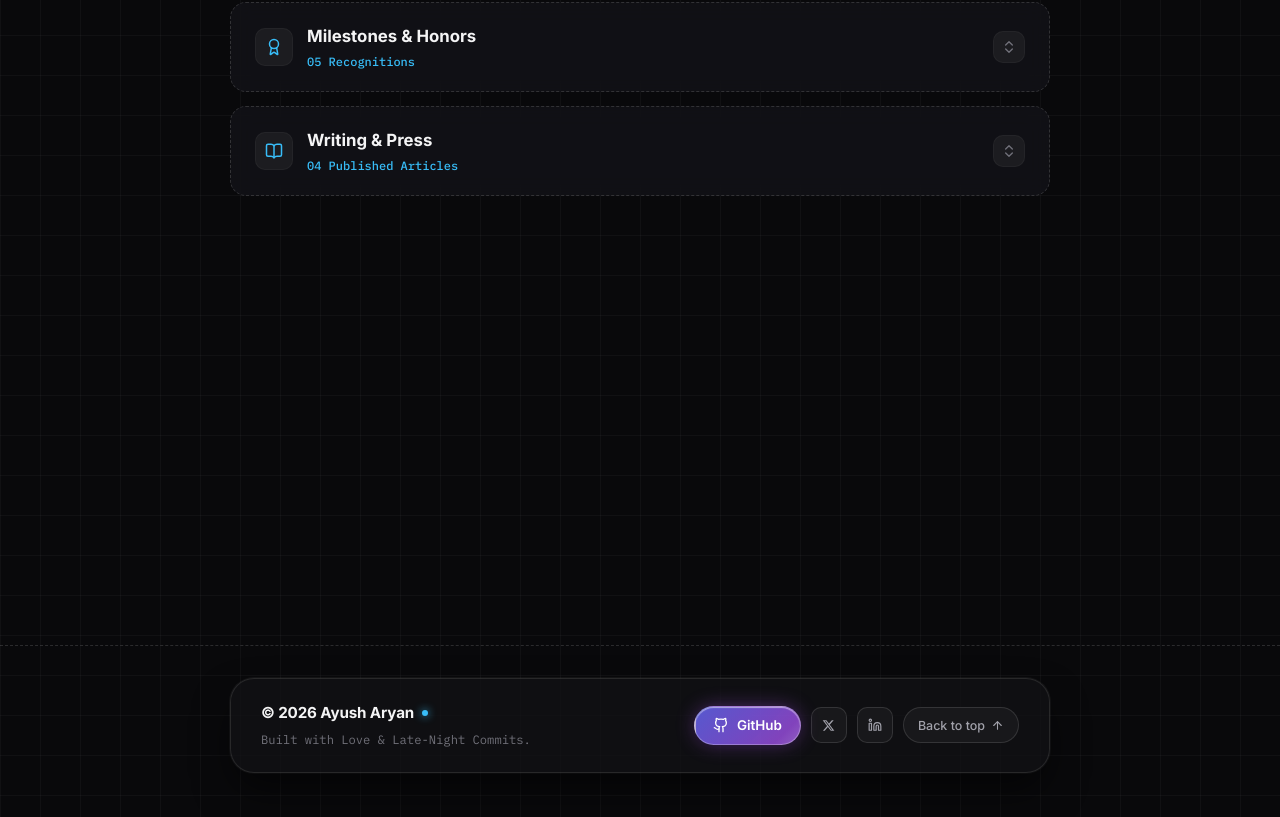
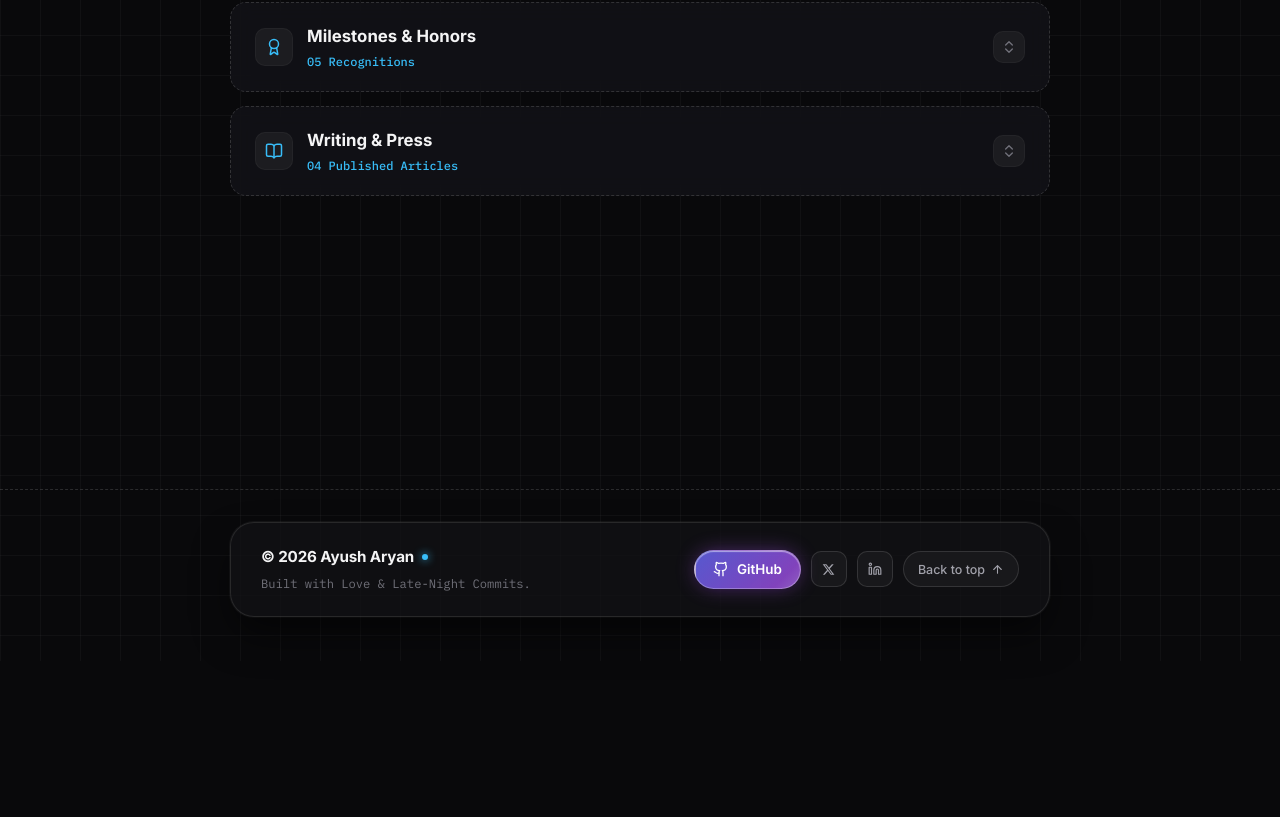
Before and after one commit to ayusharyaneth/Ayush, a React (Vite) app: page / in a window 1280 px wide. Shown: the part 2205-3022 px from the top of the page. After the commit the page ends 2866 px from the top, so only its background shows below. Built offline with nearby package versions, Linux system fonts and the light colour scheme.

Commit message:
Auto sync portfolio: 2026-10-15 11:08:15

```diff
--- a/src/components/ContactSection.css
+++ b/src/components/ContactSection.css
@@ -30,7 +30,7 @@
 }
 
 /* ==========================================================================
-   ATMOSPHERIC LIGHTING & ORBITAL BACKGROUND
+   ATMOSPHERIC LIGHTING & BACKGROUND
    ========================================================================== */
 
 .contact-atmosphere {
@@ -39,85 +39,6 @@
   pointer-events: none;
   overflow: hidden;
   z-index: 0;
-}
-
-/* Ambient Accent Glow */
-.contact-glow-accent {
-  position: absolute;
-  top: -10%;
-  right: -5%;
-  width: 440px;
-  height: 360px;
-  background: radial-gradient(circle, var(--accent-glow) 0%, transparent 70%);
-  opacity: 0.22;
-  filter: blur(50px);
-  animation: glowBreathe 12s ease-in-out infinite alternate;
-  pointer-events: none;
-}
-
-.theme-light .contact-glow-accent {
-  opacity: 0.12;
-}
-
-/* Ambient Secondary Subtle Glow */
-.contact-glow-secondary {
-  position: absolute;
-  bottom: -15%;
-  left: -5%;
-  width: 420px;
-  height: 320px;
-  background: radial-gradient(circle, var(--accent-glow) 0%, transparent 70%);
-  opacity: 0.14;
-  filter: blur(50px);
-  animation: glowBreathe 14s ease-in-out infinite alternate-reverse;
-  pointer-events: none;
-}
-
-.theme-light .contact-glow-secondary {
-  opacity: 0.07;
-}
-
-@keyframes glowBreathe {
-  0% { transform: scale(0.92) translate(0, 0); opacity: 0.7; }
-  100% { transform: scale(1.08) translate(12px, 8px); opacity: 1; }
-}
-
-/* Rotating Celestial Orbital Ellipse */
-.contact-orbital-wrapper {
-  position: absolute;
-  top: 50%;
-  left: 50%;
-  transform: translate(-50%, -50%);
-  width: 880px;
-  height: 420px;
-  pointer-events: none;
-  opacity: 0.38;
-}
-
-.contact-orbital-ring {
-  width: 100%;
-  height: 100%;
-  border: 1px dashed var(--border-line);
-  border-radius: 50%;
-  transform: rotate(-18deg);
-  animation: orbitSpin 80s linear infinite;
-  position: relative;
-}
-
-.contact-orbital-node {
-  position: absolute;
-  width: 5px;
-  height: 5px;
-  border-radius: 50%;
-  background: var(--accent);
-  box-shadow: 0 0 8px var(--accent-glow);
-  top: 15%;
-  left: 10%;
-}
-
-@keyframes orbitSpin {
-  from { transform: rotate(-18deg); }
-  to { transform: rotate(342deg); }
 }
 
 /* Hairline Grid Accent Overlay */
@@ -218,72 +139,20 @@
 }
 
 /* ==========================================================================
-   OVERSIZED EDITORIAL HEADLINE (REFINED COMPACT PROPORTIONS)
-   ========================================================================== */
-
-.contact-headline-stage {
-  position: relative;
-  text-align: center;
-  margin: 4px auto 10px;
-  max-width: 680px;
-}
-
-.contact-headline {
-  margin: 0;
-  padding: 0;
-  display: flex;
-  flex-direction: column;
-  align-items: center;
-  font-family: var(--font-family-sans), sans-serif;
-  font-size: clamp(1.85rem, 3.8vw, 2.9rem);
-  font-weight: 800;
-  line-height: 1.05;
-  letter-spacing: -0.035em;
-  color: var(--text-primary);
-  user-select: text;
-}
-
-.headline-mask {
-  overflow: hidden;
-  display: inline-block;
-  padding: 1px 6px;
-}
-
-.headline-line {
-  display: inline-block;
-  will-change: transform, opacity;
-}
-
-.headline-serif-italic {
-  font-family: var(--font-family-serif), "Instrument Serif", Georgia, serif;
-  font-style: italic;
-  font-weight: 400;
-  letter-spacing: -0.015em;
-  color: var(--text-primary);
-  padding-right: 4px;
-}
-
-.headline-period {
-  color: var(--accent);
-  text-shadow: 0 0 12px var(--accent-glow);
-}
-
-
-/* ==========================================================================
-   SUPPORTING STATEMENT (Italic Serif - Compact)
+   SUPPORTING STATEMENT (Italic Serif - Compact & Snug)
    ========================================================================== */
 
 .contact-statement-wrap {
   text-align: center;
-  margin: 6px auto 14px;
-  max-width: 500px;
+  margin: 10px auto 16px;
+  max-width: 520px;
 }
 
 .contact-statement-text {
   font-family: var(--font-family-serif), "Instrument Serif", Georgia, serif;
   font-style: italic;
-  font-size: clamp(0.92rem, 1.4vw, 1.05rem);
-  line-height: 1.45;
+  font-size: clamp(0.95rem, 1.4vw, 1.08rem);
+  line-height: 1.5;
   color: var(--text-secondary);
   margin: 0;
   letter-spacing: -0.005em;
--- a/src/components/ContactSection.jsx
+++ b/src/components/ContactSection.jsx
@@ -63,17 +63,9 @@ export default function ContactSection({
 
   return (
     <section id="contact" className="editorial-contact-section">
-      {/* Atmospheric Ambient Lighting & Rotating Celestial Orbit */}
+      {/* Atmospheric Hairline Grid Accent Overlay */}
       <div className="contact-atmosphere" aria-hidden="true">
-        <div className="contact-glow-accent" />
-        <div className="contact-glow-secondary" />
         <div className="contact-grid-pattern" />
-
-        <div className="contact-orbital-wrapper">
-          <div className="contact-orbital-ring">
-            <span className="contact-orbital-node" />
-          </div>
-        </div>
       </div>
 
       <div className="container" style={{ position: 'relative', zIndex: 1 }}>
@@ -89,7 +81,7 @@ export default function ContactSection({
             initial={prefersReducedMotion ? {} : { opacity: 0, y: 14 }}
             whileInView={prefersReducedMotion ? {} : { opacity: 1, y: 0 }}
             viewport={{ once: true, amount: 0.2 }}
-            transition={{ duration: 0.6, ease: easeSmooth }}
+            transition={{ duration: 0.5, ease: easeSmooth }}
             className="contact-meta-header"
           >
             <div className="contact-badge-label">
@@ -98,56 +90,12 @@ export default function ContactSection({
             </div>
           </motion.div>
 
-          {/* Oversized Cinematic Editorial Headline */}
-          <div className="contact-headline-stage">
-            <h2 className="contact-headline">
-              {/* Line 1: "Let's make" */}
-              <span className="headline-mask">
-                <motion.span
-                  initial={prefersReducedMotion ? {} : { y: '115%', opacity: 0 }}
-                  whileInView={prefersReducedMotion ? {} : { y: '0%', opacity: 1 }}
-                  viewport={{ once: true, amount: 0.2 }}
-                  transition={{ duration: 0.75, delay: 0.12, ease: easeSmooth }}
-                  className="headline-line"
-                >
-                  Let&rsquo;s make
-                </motion.span>
-              </span>
-
-              {/* Line 2: "great work" (Italic Serif) */}
-              <span className="headline-mask">
-                <motion.span
-                  initial={prefersReducedMotion ? {} : { y: '115%', opacity: 0 }}
-                  whileInView={prefersReducedMotion ? {} : { y: '0%', opacity: 1 }}
-                  viewport={{ once: true, amount: 0.2 }}
-                  transition={{ duration: 0.75, delay: 0.25, ease: easeSmooth }}
-                  className="headline-line headline-serif-italic"
-                >
-                  great work
-                </motion.span>
-              </span>
-
-              {/* Line 3: "together." */}
-              <span className="headline-mask">
-                <motion.span
-                  initial={prefersReducedMotion ? {} : { y: '115%', opacity: 0 }}
-                  whileInView={prefersReducedMotion ? {} : { y: '0%', opacity: 1 }}
-                  viewport={{ once: true, amount: 0.2 }}
-                  transition={{ duration: 0.75, delay: 0.38, ease: easeSmooth }}
-                  className="headline-line"
-                >
-                  together<span className="headline-period">.</span>
-                </motion.span>
-              </span>
-            </h2>
-          </div>
-
           {/* Elegant Italic Serif Supporting Statement */}
           <motion.div
-            initial={prefersReducedMotion ? {} : { opacity: 0, y: 18 }}
+            initial={prefersReducedMotion ? {} : { opacity: 0, y: 14 }}
             whileInView={prefersReducedMotion ? {} : { opacity: 1, y: 0 }}
             viewport={{ once: true, amount: 0.2 }}
-            transition={{ duration: 0.65, delay: 0.52, ease: easeSmooth }}
+            transition={{ duration: 0.55, delay: 0.1, ease: easeSmooth }}
             className="contact-statement-wrap"
           >
             <p className="contact-statement-text">
@@ -157,10 +105,10 @@ export default function ContactSection({
 
           {/* Primary Action Hub: Minimal Outlined Arrow CTA + Compact Social Row */}
           <motion.div
-            initial={prefersReducedMotion ? {} : { opacity: 0, y: 22 }}
+            initial={prefersReducedMotion ? {} : { opacity: 0, y: 16 }}
             whileInView={prefersReducedMotion ? {} : { opacity: 1, y: 0 }}
             viewport={{ once: true, amount: 0.2 }}
-            transition={{ duration: 0.65, delay: 0.64, ease: easeSmooth }}
+            transition={{ duration: 0.55, delay: 0.18, ease: easeSmooth }}
             className="contact-action-hub"
           >
             {/* Functional Outlined Arrow CTA */}
```
